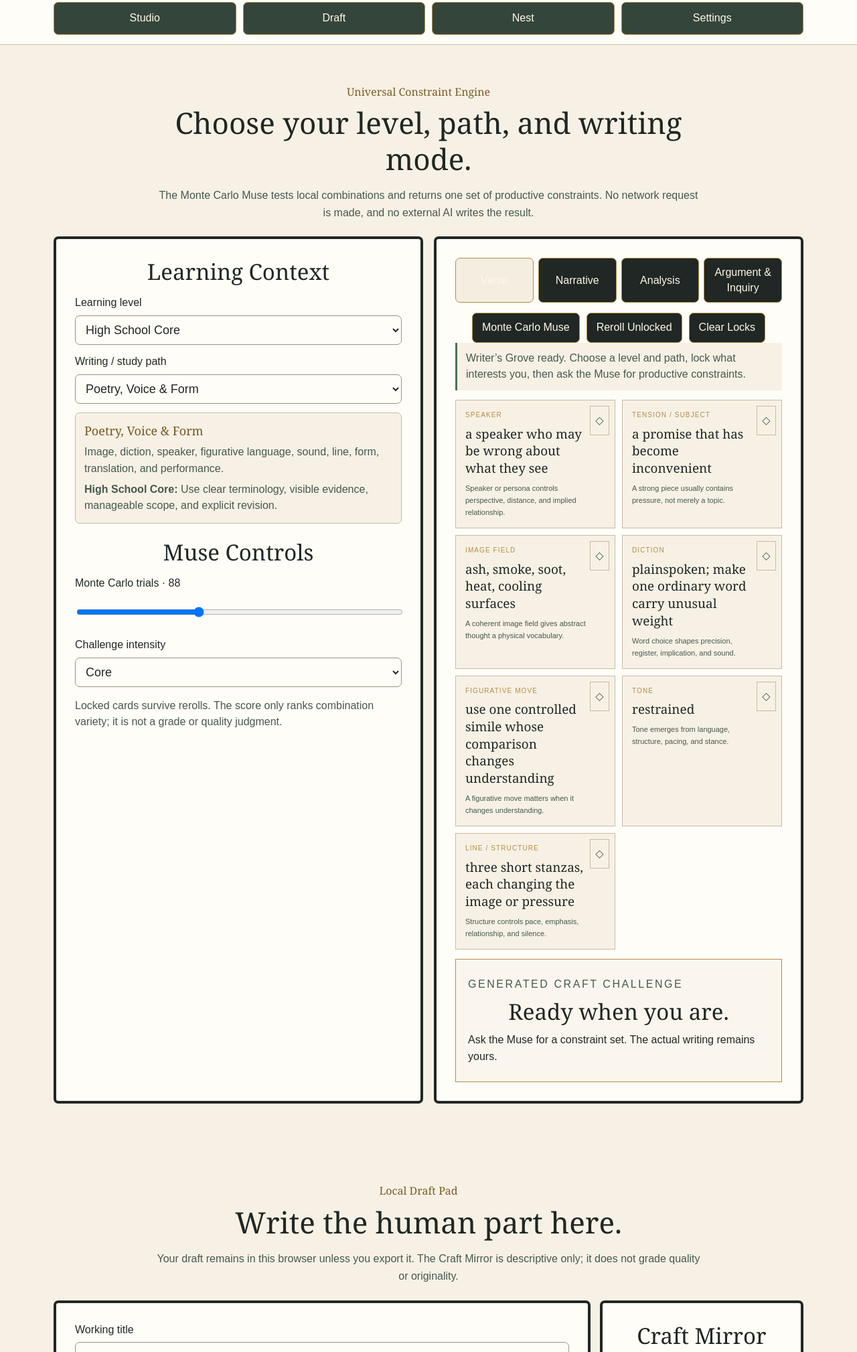
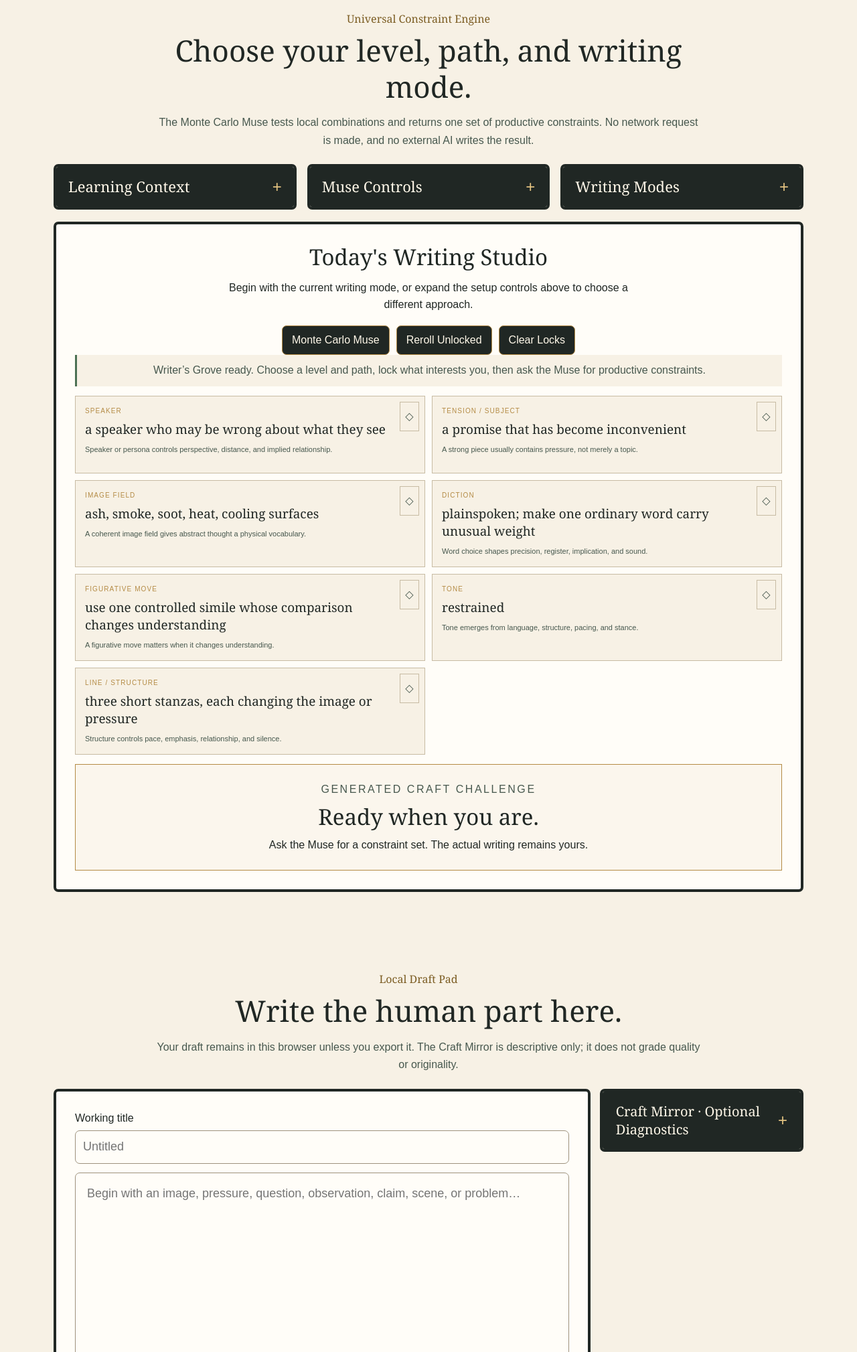
Before and after one commit to vervenveda/proresource_hub.github.io, a plain HTML site: page Protools/PROSE/writers-studio.html in a window 1280 px wide. Shown: the part 590-2609 px from the top of the page at 67% size. Drawn offline with Linux system fonts and the light colour scheme.

Commit message:
Streamline PROSE Writer Studio: remove empty rail and Dark toggle, add three balanced collapsed setup cards, preserve writing tools

```diff
--- a/Protools/PROSE/writers-studio.html
+++ b/Protools/PROSE/writers-studio.html
@@ -118,12 +118,39 @@ footer.vnv-ka-prose-footer .footer-inner{display:block;text-align:center}
 <script defer src="https://vervenveda.com/assets/vnv-333-ticker.js"></script>
 <script defer src="https://vervenveda.com/assets/vnv-ticker-autopopulate.js"></script>
 <script defer src="https://vervenveda.com/assets/vnv-header-autopopulate.js"></script>
+<style id="vnv-ka-prose-disclosures-v3">
+/* Page-specific learning setup: compact balanced grid and directly visible writing action. */
+.vnv-prose-step-grid{display:grid;grid-template-columns:repeat(3,minmax(0,1fr));align-items:start;gap:16px;margin:0 auto 18px}
+.vnv-prose-disclosure{display:block;min-width:0;background:#FFFDF8;border:4px solid #202724;border-radius:7px;overflow:hidden}
+.vnv-prose-disclosure>summary{display:flex;align-items:center;justify-content:space-between;min-height:60px;padding:14px 18px;background:#202724;color:#FFF8E9;cursor:pointer;list-style:none;font:400 22px/1.35 Cinzel,Georgia,serif;text-align:left}
+.vnv-prose-disclosure>summary::-webkit-details-marker,.vnv-prose-mirror>summary::-webkit-details-marker{display:none}
+.vnv-prose-disclosure>summary::after,.vnv-prose-mirror>summary::after{content:"+";color:#E5C481;font:400 24px/1 Arial,sans-serif;margin-left:8px}
+.vnv-prose-disclosure[open]>summary::after,.vnv-prose-mirror[open]>summary::after{content:"−"}
+.vnv-prose-disclosure>summary:focus-visible,.vnv-prose-mirror>summary:focus-visible{outline:3px solid #B48B45;outline-offset:-4px}
+.vnv-prose-disclosure-inner{padding:20px;display:grid;gap:12px}
+.vnv-prose-explain{margin:0;font-size:16px;color:#47584e;line-height:1.55}
+.vnv-prose-disclosure .mode-tabs{display:grid;grid-template-columns:repeat(2,minmax(0,1fr));gap:9px}
+.vnv-prose-disclosure .mode-tabs button{min-width:0;white-space:normal;overflow-wrap:break-word}
+.vnv-prose-active-stage{max-width:100%;margin:0 auto;display:block;text-align:center}
+.vnv-prose-active-stage>h3{text-align:center}
+.vnv-prose-active-stage>p{max-width:72ch;margin:0 auto 18px}
+.vnv-prose-active-stage .choice-grid{text-align:left}
+.vnv-prose-mirror{align-self:start;padding:0!important;overflow:hidden}
+.vnv-prose-mirror>summary{display:flex;align-items:center;justify-content:space-between;gap:10px;list-style:none;padding:16px 20px;min-height:60px;background:#202724;color:#FFF8E9;cursor:pointer;font:400 20px/1.35 Cinzel,Georgia,serif}
+.vnv-prose-mirror-inner{padding:20px}
+.vnv-prose-mirror .diagnostics{margin-bottom:12px}
+.studio-grid,.workspace{align-items:start}
+#vnv-language-rail,.studio-local-controls{display:none!important}
+body .choice-grid{grid-template-columns:repeat(2,minmax(0,1fr))}
+body .choice-grid>:last-child:nth-child(odd){grid-column:auto}
+@media(max-width:900px){.vnv-prose-step-grid{grid-template-columns:repeat(2,minmax(0,1fr))}}
+@media(max-width:650px){.vnv-prose-step-grid{grid-template-columns:1fr}.vnv-prose-disclosure>summary{font-size:20px}body .choice-grid{grid-template-columns:1fr}}
+@media print{.vnv-prose-disclosure-inner,.vnv-prose-mirror-inner{display:block!important}.vnv-prose-disclosure>summary,.vnv-prose-mirror>summary{color:#202724;background:white;border-bottom:1px solid #202724}}
+</style>
 </head>
 <body>
-<div id="vnv-language-rail" role="group" aria-label="Page translation tools"></div>
 <nav id="vnvKaProseTrail" aria-label="Breadcrumb"><a href="https://vervenveda.com/">VNV</a><span aria-hidden="true">›</span><a href="https://vervenveda.com/proresource_hub.github.io/">Resources</a><span aria-hidden="true">›</span><a href="https://vervenveda.com/Khaemenes_High.github.io/courses/language-arts/english-9/learning-tools.html#literary-toolbox">Literary Toolkit</a><span aria-hidden="true">›</span><span aria-current="page">Writer Studio</span></nav>
 <a class="skip" href="#main">Skip to main content</a>
-<div class="studio-local-controls" role="group" aria-label="Studio appearance"><button class="btn" id="themeBtn" type="button">Dark</button></div>
 
 <section class="hero"><div class="wrap hero-grid"><div><p class="eyebrow">Khaemenes Academy · Writing & Composition</p><h1>Writer's Grove</h1><p class="lead">Create original work with the Storybird Grove writing tools. Explore prompts, develop your draft, revise with purpose, and preserve your writing locally.</p><div class="hero-actions"><a class="btn" href="#studio">Begin Writing</a><a class="btn" href="#draft">Draft Pad</a><a class="btn" href="#nest">Writer’s Nest</a></div></div></div></section>
 
@@ -131,36 +158,49 @@ footer.vnv-ka-prose-footer .footer-inner{display:block;text-align:center}
 
 <main id="main">
 <section id="studio"><div class="wrap"><div class="section-head"><p class="eyebrow">Universal Constraint Engine</p><h2>Choose your level, path, and writing mode.</h2><p>The Monte Carlo Muse tests local combinations and returns one set of productive constraints. No network request is made, and no external AI writes the result.</p></div>
-<div class="grid studio-grid">
-<aside class="card panel">
-<h3>Learning Context</h3>
+<div class="vnv-prose-step-grid" aria-label="Optional writing setup">
+<details class="vnv-prose-disclosure">
+<summary>Learning Context</summary>
+<div class="vnv-prose-disclosure-inner">
+<p class="vnv-prose-explain">Choose your level and learning path when you want to customize a writing prompt.</p>
 <div class="field"><label for="levelSelect">Learning level</label><select id="levelSelect"></select></div>
 <div class="field"><label for="pathSelect">Writing / study path</label><select id="pathSelect"></select></div>
 <div class="path-card" id="pathCard"></div>
-<h3 style="margin-top:22px">Muse Controls</h3>
+</div></details>
+<details class="vnv-prose-disclosure">
+<summary>Muse Controls</summary>
+<div class="vnv-prose-disclosure-inner">
+<p class="vnv-prose-explain">Adjust how much variation your writing challenge uses.</p>
 <div class="field"><label for="trialRange">Monte Carlo trials · <span id="trialOut">88</span></label><input id="trialRange" type="range" min="11" max="222" step="1" value="88"></div>
 <div class="field"><label for="intensitySelect">Challenge intensity</label><select id="intensitySelect"><option value="support">Support</option><option value="core" selected>Core</option><option value="extension">Extension</option></select></div>
-<p class="mini">Locked cards survive rerolls. The score only ranks combination variety; it is not a grade or quality judgment.</p>
-</aside>
-
-<article class="card panel">
+<p class="mini">Locked cards survive rerolls. The score ranks combination variety, not student performance.</p>
+</div></details>
+<details class="vnv-prose-disclosure">
+<summary>Writing Modes</summary>
+<div class="vnv-prose-disclosure-inner">
+<p class="vnv-prose-explain">Select the genre that fits your task. Your own writing remains the assessed work.</p>
 <div class="mode-tabs" role="group" aria-label="Writing mode">
 <button class="btn" type="button" data-mode="verse" aria-pressed="true">Verse</button>
 <button class="btn" type="button" data-mode="narrative" aria-pressed="false">Narrative</button>
 <button class="btn" type="button" data-mode="analysis" aria-pressed="false">Analysis</button>
 <button class="btn" type="button" data-mode="argument" aria-pressed="false">Argument &amp; Inquiry</button>
 </div>
+</div></details>
+</div>
+<article class="card panel vnv-prose-active-stage" aria-label="Active writing challenge">
+<h3>Today's Writing Studio</h3>
+<p>Begin with the current writing mode, or expand the setup controls above to choose a different approach.</p>
 <div class="actions"><button class="btn primary" id="museBtn" type="button">Monte Carlo Muse</button><button class="btn" id="rerollBtn" type="button">Reroll Unlocked</button><button class="btn" id="clearLocksBtn" type="button">Clear Locks</button></div>
 <div class="status" id="status" role="status" aria-live="polite">Studio ready.</div>
 <div class="choice-grid" id="choiceGrid"></div>
 <div class="challenge" id="challenge"><p class="eyebrow">Generated Craft Challenge</p><h3>Ready when you are.</h3><p class="prompt">Ask the Muse for a constraint set. The actual writing remains yours.</p></div>
 </article>
-</div></div></section>
+</div></section>
 
 <section id="draft"><div class="wrap"><div class="section-head"><p class="eyebrow">Local Draft Pad</p><h2>Write the human part here.</h2><p>Your draft remains in this browser unless you export it. The Craft Mirror is descriptive only; it does not grade quality or originality.</p></div>
 <div class="workspace">
 <article class="card panel draft"><div class="field"><label for="draftTitle">Working title</label><input id="draftTitle" maxlength="140" placeholder="Untitled"></div><textarea id="draftText" spellcheck="true" aria-label="Writing draft" placeholder="Begin with an image, pressure, question, observation, claim, scene, or problem…"></textarea><div class="actions"><button class="btn primary" id="saveDraftBtn" type="button">Save to Writer's Nest</button><button class="btn" id="readBtn" type="button">Read Aloud</button><button class="btn" id="stopReadBtn" type="button">Stop</button><button class="btn" id="printBtn" type="button">Print Draft</button><button class="btn" id="copyPromptBtn" type="button">Copy Challenge</button></div></article>
-<aside class="card panel"><h3>Craft Mirror</h3><div class="diagnostics"><div class="diag"><strong>Words</strong><span id="wordCount">0</span></div><div class="diag"><strong>Lines / Paragraphs</strong><span id="lineCount">0</span></div><div class="diag"><strong>Repeated language</strong><span id="repeatWords">—</span></div><div class="diag"><strong>Concrete / sensory signals</strong><span id="senseCount">0 detected</span></div><div class="diag"><strong>Current mode</strong><span id="modeOut">Verse</span></div><div class="diag"><strong>Current level</strong><span id="levelOut">High School Core</span></div></div><p class="mini">Counts are clues, not verdicts. Repetition may be accidental—or a deliberate refrain. A long sentence may be unclear—or beautifully controlled. You decide.</p></aside>
+<details class="card panel vnv-prose-mirror"><summary>Craft Mirror · Optional Diagnostics</summary><div class="vnv-prose-mirror-inner"><div class="diagnostics"><div class="diag"><strong>Words</strong><span id="wordCount">0</span></div><div class="diag"><strong>Lines / Paragraphs</strong><span id="lineCount">0</span></div><div class="diag"><strong>Repeated language</strong><span id="repeatWords">—</span></div><div class="diag"><strong>Concrete / sensory signals</strong><span id="senseCount">0 detected</span></div><div class="diag"><strong>Current mode</strong><span id="modeOut">Verse</span></div><div class="diag"><strong>Current level</strong><span id="levelOut">High School Core</span></div></div><p class="mini">Counts are clues, not verdicts. Repetition can be intentional, and counts are not grades.</p></div></details>
 </div></div></section>
 
 <section id="nest"><div class="wrap"><div class="section-head"><p class="eyebrow">Private Writer's Nest</p><h2>Preserve drafts, experiments, and revisions.</h2><p>Save locally, favorite strong pieces, reload earlier work, and export a backup before changing devices or clearing browser data.</p></div><div class="actions"><button class="btn" id="showAllBtn" type="button">All</button><button class="btn" id="showFavBtn" type="button">Favorites</button><button class="btn" id="exportBtn" type="button">Export Backup</button><button class="btn" id="importBtn" type="button">Import Backup</button><input id="importFile" type="file" accept="application/json" hidden></div><div class="nest-grid" id="nestGrid"></div></div></section>
@@ -731,12 +771,12 @@ function speakDraft(){
   speechSynthesis.cancel();const u=new SpeechSynthesisUtterance(`${$('draftTitle').value||'Untitled'}. ${body}`);u.rate=.92;speechSynthesis.speak(u);setStatus('Device narration is reading your draft.');
 }
 function applySettings(){
-  document.documentElement.dataset.theme=state.settings.theme;
+  document.documentElement.dataset.theme='light';
   document.body.classList.toggle('large',state.settings.large);
   document.body.classList.toggle('contrast',state.settings.contrast);
   document.body.classList.toggle('simple',state.settings.simple);
   document.body.classList.toggle('no-motion',state.settings.motion);
-  $('themeBtn').textContent=state.settings.theme==='light'?'Dark':'Light';
+  /* Academy parchment is the canonical presentation; archived theme preference stays in local state. */
   $('largeToggle').checked=state.settings.large;$('contrastToggle').checked=state.settings.contrast;$('simpleToggle').checked=state.settings.simple;$('motionToggle').checked=state.settings.motion;
 }
 function applyState(){
@@ -782,7 +822,7 @@ $('nestGrid').addEventListener('click',e=>{
 $('showAllBtn').addEventListener('click',()=>{nestFilter='all';renderNest()});$('showFavBtn').addEventListener('click',()=>{nestFilter='favorites';renderNest()});
 $('exportBtn').addEventListener('click',exportBackup);$('importBtn').addEventListener('click',()=>$('importFile').click());
 $('importFile').addEventListener('change',e=>{importBackup(e.target.files?.[0]);e.target.value=''});
-$('themeBtn').addEventListener('click',()=>{state.settings.theme=state.settings.theme==='light'?'dark':'light';applySettings();saveState()});
+
 [['largeToggle','large'],['contrastToggle','contrast'],['simpleToggle','simple'],['motionToggle','motion']].forEach(([id,key])=>$(id).addEventListener('change',()=>{state.settings[key]=$(id).checked;applySettings();saveState()}));
 $('clearDraftBtn').addEventListener('click',async()=>{
   if(await ask('Clear Draft','Clear the current title and draft? Saved Nest copies remain.',[['Cancel',false,''],['Clear Draft',true,'danger']])){
@@ -802,7 +842,7 @@ setStatus('Writer’s Grove ready. Choose a level and path, lock what interests
 window.StorybirdGroveUniversal={getState:()=>JSON.parse(JSON.stringify(state)),runMuse,exportBackup};
 })();
 </script>
-<script>(()=>{"use strict";function mount(){try{window.VNV333Ticker?.mount?.()}catch(e){console.warn("PROSE ticker",e)}try{if(!document.getElementById("vnvTickerAutoPopulate"))window.VNV_TICKER?.autoPopulate?.({before:"#vnv-language-rail",label:"Writer Studio · Quick Links",max:10,cleanLegacy:false})}catch(e){console.warn("PROSE auto ticker",e)}try{window.VNV_HEADER?.mount?.({title:"Writer's Grove",subtitle:"Khaemenes Academy · ProResources",home:"https://vervenveda.com/",actions:[{label:"Toolkit",href:"https://vervenveda.com/Khaemenes_High.github.io/courses/language-arts/english-9/learning-tools.html#literary-toolbox"}]})}catch(e){console.warn("PROSE official header",e)}}if(document.readyState==="loading")document.addEventListener("DOMContentLoaded",mount,{once:true});else mount()})();</script>
+<script>(()=>{"use strict";function mount(){try{window.VNV333Ticker?.mount?.()}catch(e){console.warn("PROSE ticker",e)}try{if(!document.getElementById("vnvTickerAutoPopulate"))window.VNV_TICKER?.autoPopulate?.({before:"#vnvKaProseTrail",label:"Writer Studio · Quick Links",max:10,cleanLegacy:false})}catch(e){console.warn("PROSE auto ticker",e)}try{window.VNV_HEADER?.mount?.({title:"Writer's Grove",subtitle:"Khaemenes Academy · ProResources",home:"https://vervenveda.com/",actions:[{label:"Toolkit",href:"https://vervenveda.com/Khaemenes_High.github.io/courses/language-arts/english-9/learning-tools.html#literary-toolbox"}]})}catch(e){console.warn("PROSE official header",e)}}if(document.readyState==="loading")document.addEventListener("DOMContentLoaded",mount,{once:true});else mount()})();</script>
 <script src="https://vervenveda.com/assets/vnv-ecosystem-toolbar.js"></script>
 </body>
 </html>
```
